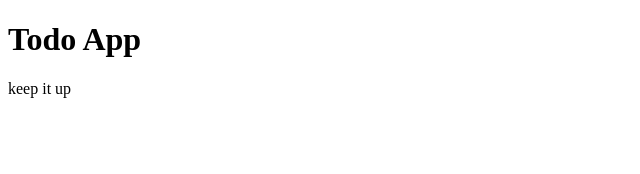
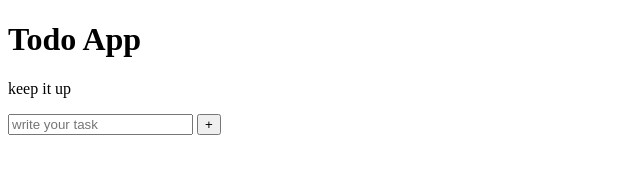
Before and after one commit to AnamelYilma/Task-Manager-Todo-web----Html---Css-and-JavaScript, a plain HTML site: page index.html in a window 1280 px wide. Shown: the whole page, without its empty margins (0-640 px from the left). Drawn offline with Linux system fonts and the light colour scheme.

Commit message:
Update index.html

```diff
--- a/index.html
+++ b/index.html
@@ -21,6 +21,11 @@
                 <p id="numbers"></p>
             </div>
         </div>
+        <form action="">
+            <input type="text" placeholder="write your task">
+            <button type="submit">+</button>
+        </form>
+        <ul class="task-list"></ul>
     </div>
 
 </body>
```
